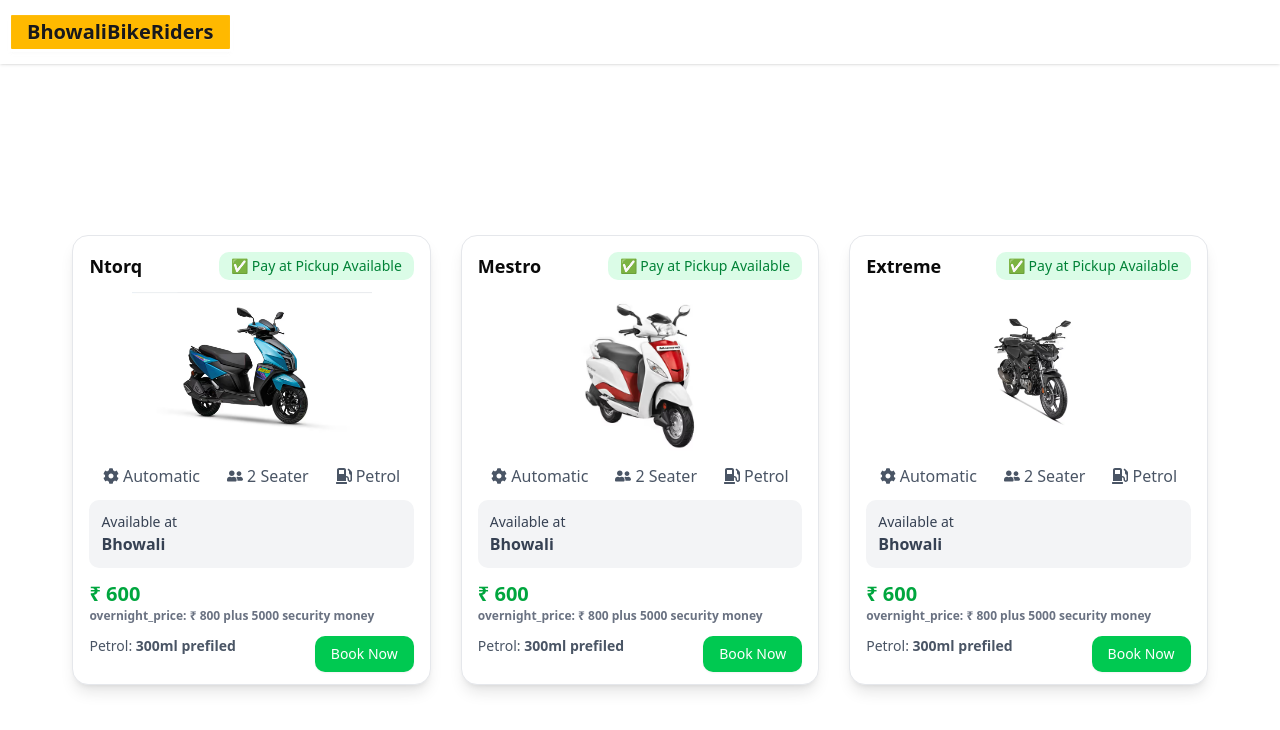
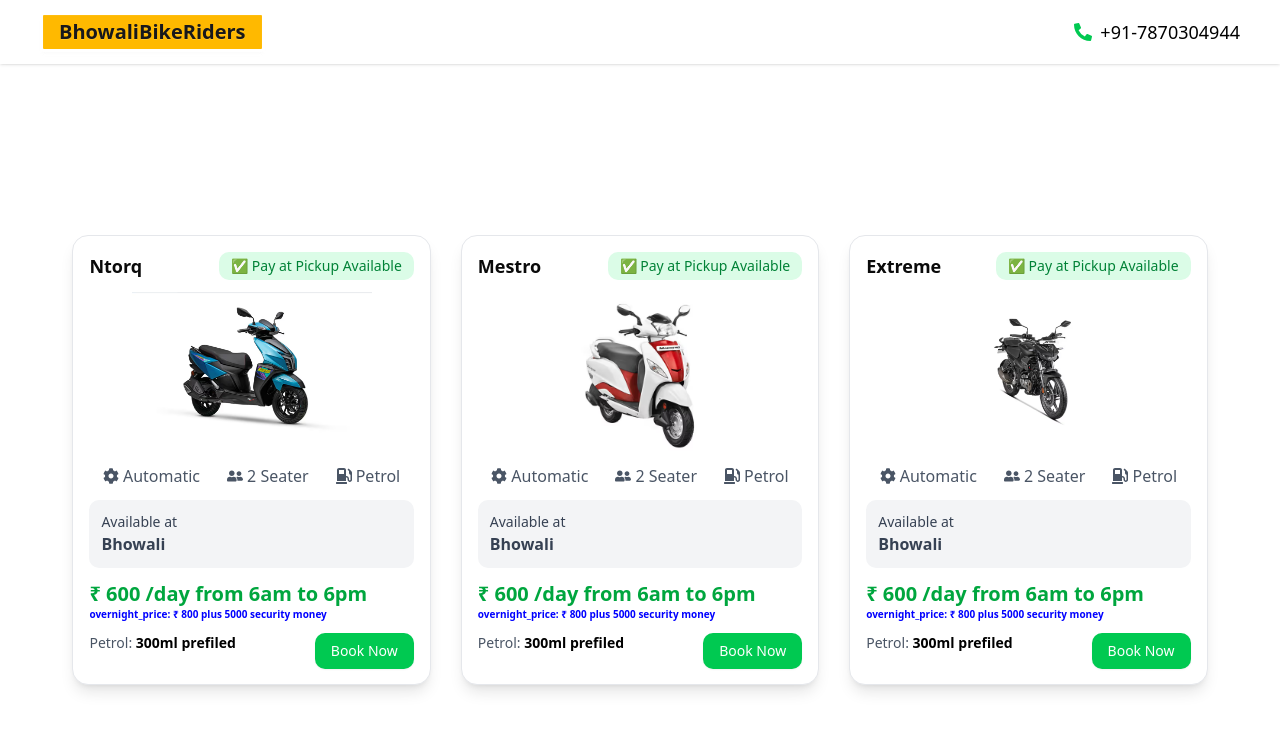
Before and after one commit to kunal12kumar/BhowalibikeRiders, a Next.js app: page /Bookingpage in a window 1280 px wide. Shown: the top 730 px of the page. Built offline with nearby package versions, Linux system fonts and the light colour scheme.

Commit message:
adding link of google form

```diff
--- a/src/app/Bookingpage/page.js
+++ b/src/app/Bookingpage/page.js
@@ -10,6 +10,7 @@
 import ntorq from "@/assests/ntorqimage.avif";
 import mestro from "@/assests/MESTRO1.avif";
 import extreme from "@/assests/EXTREME.avif";
+import Link from 'next/link';
 
 
 
@@ -84,17 +85,17 @@
                     </div>
                     <div className="flex justify-between items-center mb-3">
                         <div>
-                            <p className="text-green-600 font-bold text-xl">₹ {bike.price}</p>
-                            <p className="text-xs text-gray-500"><strong>overnight_price: ₹ {bike.overnight_price}</strong></p>
+                            <p className="text-green-600 font-bold text-xl">₹ {bike.price} /day from {bike.time} </p>
+                            <p className="text-xs text-[blue] text-[10px]"><strong>overnight_price: ₹ {bike.overnight_price}</strong></p>
                         </div>
 
                     </div>
                     <div className="flex justify-between text-gray-600 text-sm">
 
-                        <p>Petrol: <span className="font-semibold">300ml prefiled</span></p>
-                        <Button className="bg-green-500 text-white px-4 py-2 rounded-lg hover:bg-green-600">
+                        <p>Petrol: <span className="font-semibold text-black">300ml prefiled</span></p>
+                        <Link href={'https://forms.gle/oPjbqacBYB52DvyR9'}><Button className="bg-green-500 cursor-pointer text-white px-4 py-2 rounded-lg hover:bg-green-600">
                             Book Now
-                        </Button>
+                        </Button></Link>
                     </div>
                 </div>
             ))}
--- a/src/app/Header.js
+++ b/src/app/Header.js
@@ -1,6 +1,7 @@
 "use client";
 
 import { PersonStanding } from "lucide-react";
+import { FaPhoneAlt } from "react-icons/fa";
 import Link from "next/link";
 import React from "react";
 
@@ -11,8 +12,16 @@
 
             {/* creating header part */}
 
-            <div className="navbar fixed bg-white shadow-sm z-[50]">
+            <div className="navbar flex justify-between sm:px-10 fixed bg-white shadow-sm z-[50]">
                 <a className="btn text-xl bg-amber-400 border-[white]">BhowaliBikeRiders</a>
+                <div>
+                    <div className="flex items-center space-x-2 text-black">
+                        <FaPhoneAlt className="text-green-500 text-lg" />
+                        <a href="tel:+917870304944" className="text-lg font-medium">
+                            +91-7870304944
+                        </a>
+                    </div>
+                </div>
             </div>
         </div>
     )
```
